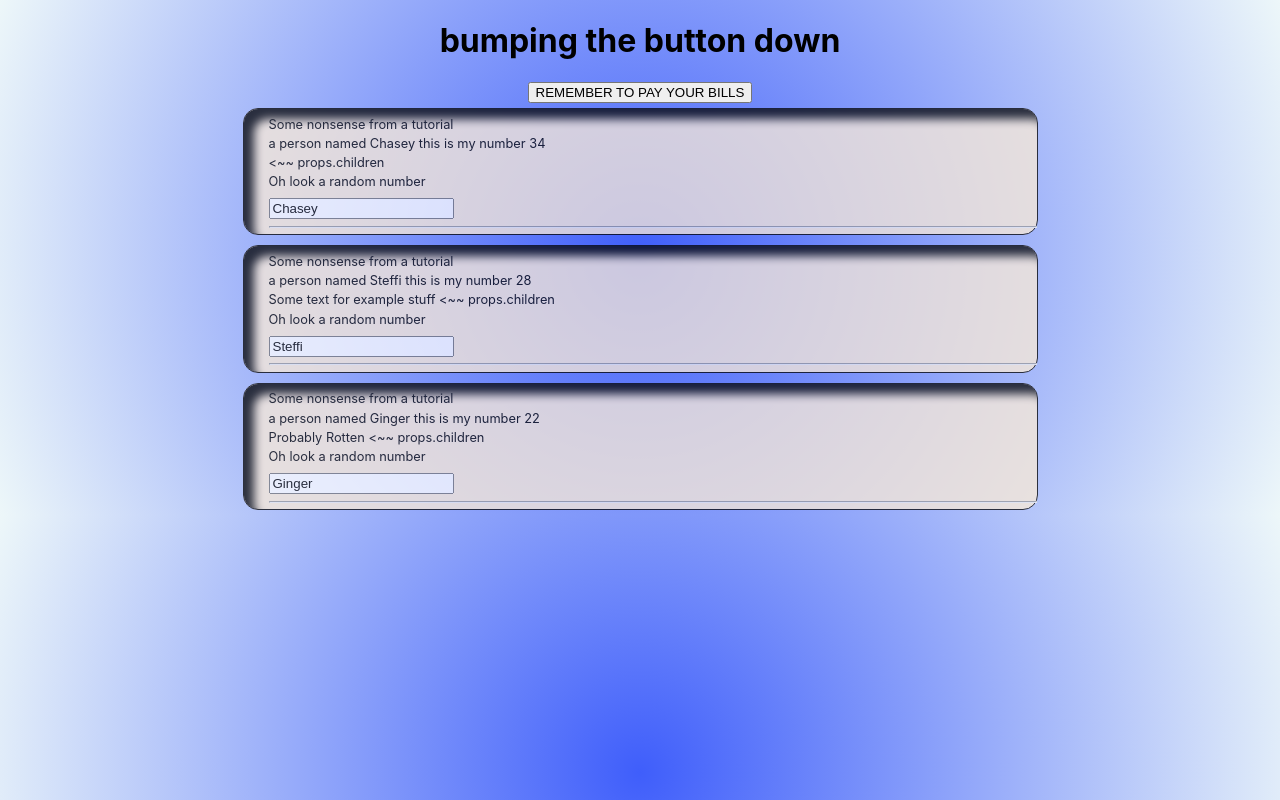
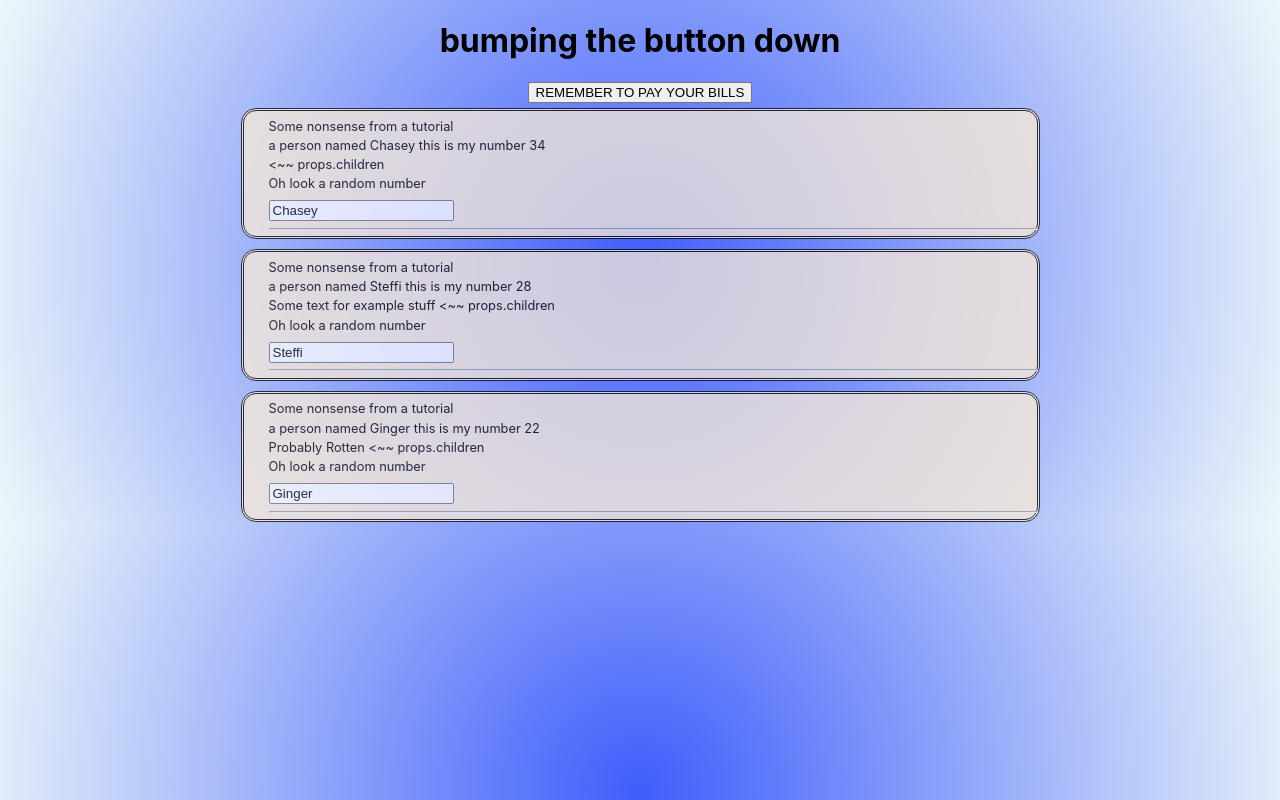
Before and after one commit to Josh-Darling13/skilltooling, a React (Create React App) app: page / in a window 1280 px wide. Built offline with nearby package versions, Linux system fonts and the light colour scheme.

Commit message:
updated css

```diff
--- a/src/Person.css
+++ b/src/Person.css
@@ -6,9 +6,8 @@ file for styling Person.js
     width: 60%;
     margin: 5px;
     background-color: antiquewhite;
-    border:  1px solid #000;
+    border:  3px double #000;
     border-radius: 15px;
-    box-shadow: 10px 10px 10px black inset;
     padding-left: 25px;
     font-size:.8em;
     text-align: left;
```
